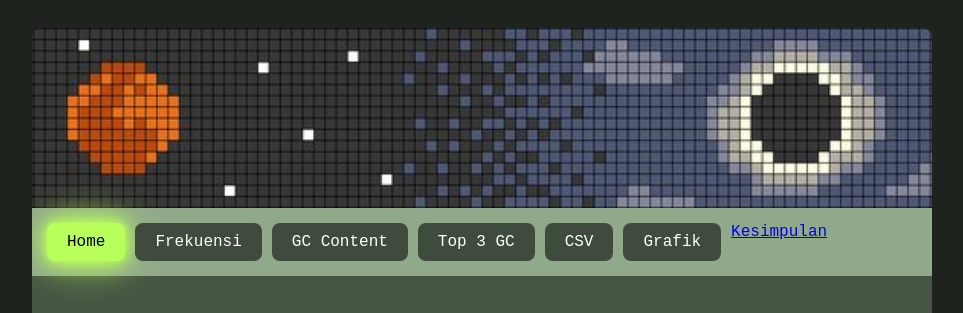
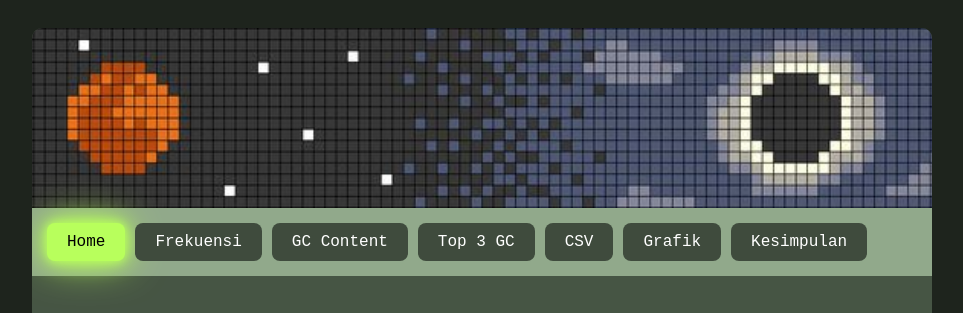
Before and after one commit to asrilmla/projekstrukdat, a plain HTML site: page index.html in a window 1280 px wide. Shown: the top 313 px of the page, without its empty margins (158-1121 px from the left). Drawn offline with Linux system fonts and the light colour scheme; files whose address does not match are found by name.

Commit message:
Update index.html

```diff
--- a/index.html
+++ b/index.html
@@ -88,7 +88,7 @@ padding:25px;
 <a href="top3.html" class="nav-item">Top 3 GC</a>
 <a href="csv.html" class="nav-item">CSV</a>
 <a href="grafik.html" class="nav-item">Grafik</a>
-<a href="kesimpulan.html">Kesimpulan</a>
+<a href="kesimpulan.html" class="nav-item">Kesimpulan</a>
 </div>
 
 <!-- CONTENT -->
```
